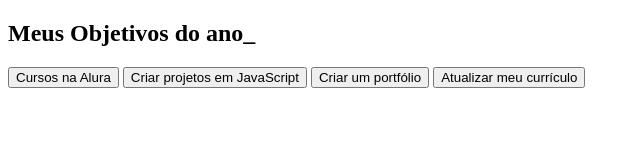
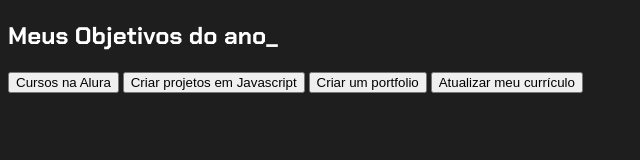
Before and after one commit to jamberti/projeto-alura-2024-2, a plain HTML site: page index.html in a window 1280 px wide. Shown: the whole page, without its empty margins (0-640 px from the left). Drawn offline with Linux system fonts and the light colour scheme.

Commit message:
Add files via upload

```diff
--- a/index.html
+++ b/index.html
@@ -1,20 +1,22 @@
 <!DOCTYPE html>
-<html lang="en">
+<html lang="pt-br">
+
 <head>
     <meta charset="UTF-8">
     <meta name="viewport" content="width=device-width, initial-scale=1.0">
-    <title>Document</title>
-    <link rel="stylesshit" href="styles.css"
+    <title>Meus objetivos do ano</title>
+    <link rel="stylesheet" href="style.css">
 </head>
+
 <body>
-        <section class="conteudo-principal">
-          <h2 class="titulo-principal">Meus Objetivos do ano_</h2>
-          <div class="botoes">
+    <section class="conteudo-principal">
+        <h2 class="titulo-principal">Meus Objetivos do ano<span>_</span></h2>
+        <div class="botoes">
             <button class="botao">Cursos na Alura</button>
-            <button class="botao">Criar projetos em JavaScript</button>
-            <button class="botao">Criar um portfólio</button>
+            <button class="botao">Criar projetos em Javascript</button>
+            <button class="botao">Criar um portfolio</button>
             <button class="botao">Atualizar meu currículo</button>
-          </div>
-        </section>
+        </div>
+    </section>
 </body>
 </html>
--- /dev/null
+++ b/style.css
@@ -0,0 +1,16 @@
+@import url('https://fonts.googleapis.com/css2?family=Chakra+Petch:wght@400;700&display=swap');
+
+:root {
+    --cor-de-fundo: #1E1E1E;
+    --verde: #6FFF57;
+    --branco: #FFFFFF;
+    --botao-ativo: #3A375E;
+    --botao-inativo: rgba(58, 55, 94, 0.5);
+    --texto-fundo: rgba(58, 55, 94, 0.3);
+}
+
+body {
+    background-color: var(--cor-de-fundo);
+    color: var(--branco);
+    font-family: 'Chakra Petch', sans-serif;
+}
```
